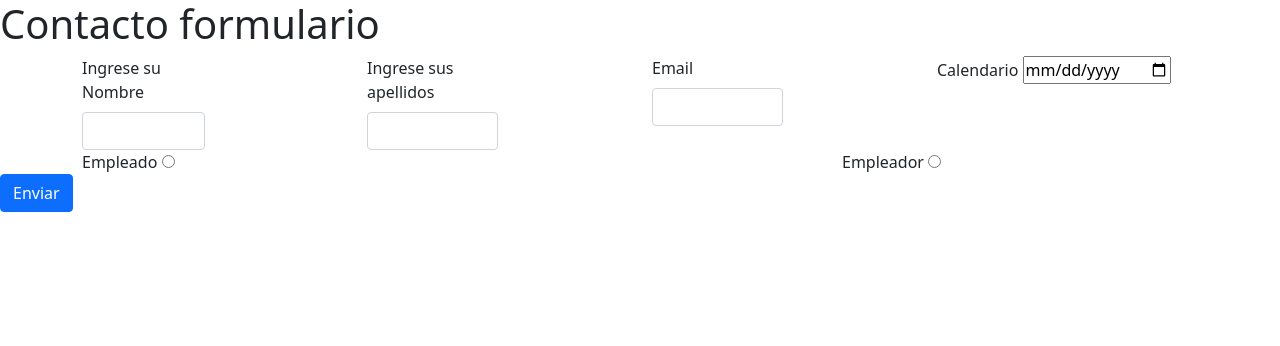
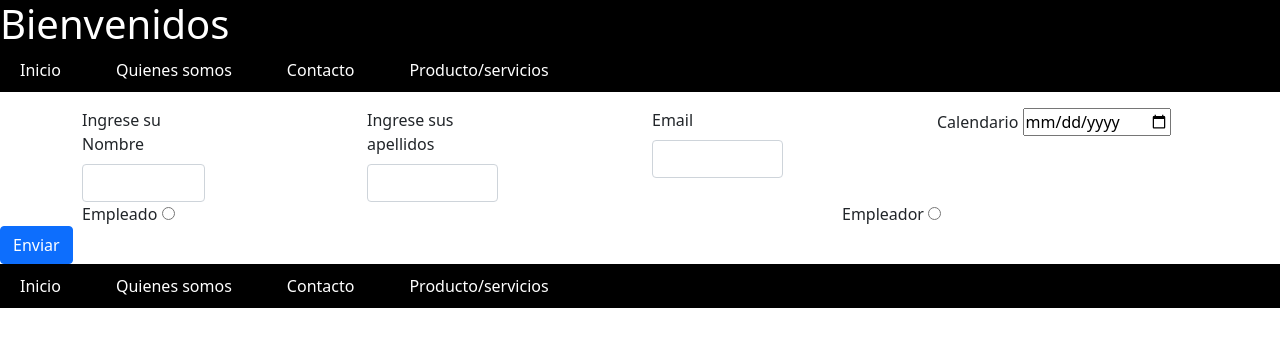
Before and after one commit to ebernauta/PruebaFrontEnd, a plain HTML site: page contacto.html in a window 1280 px wide. Drawn offline with nearby package versions, Linux system fonts and the light colour scheme.

Commit message:
Ultimo commit final

```diff
--- a/assets/css/styles.css
+++ b/assets/css/styles.css
@@ -72,7 +72,11 @@
   color: rgb(218, 88, 88);
 }
 
-img {
+.imagenes img {
     width: 25%;
-    float: left;
+
 }
+
+.footer{
+
+}
--- a/contacto.html
+++ b/contacto.html
@@ -6,12 +6,19 @@
     <meta name="viewport" content="width=device-width, initial-scale=1.0">
     <link href="https://cdn.jsdelivr.net/npm/bootstrap@5.1.3/dist/css/bootstrap.min.css" rel="stylesheet" integrity="sha384-1BmE4kWBq78iYhFldvKuhfTAU6auU8tT94WrHftjDbrCEXSU1oBoqyl2QvZ6jIW3" crossorigin="anonymous">
     <script src="https://cdn.jsdelivr.net/npm/bootstrap@5.1.3/dist/js/bootstrap.bundle.min.js" integrity="sha384-ka7Sk0Gln4gmtz2MlQnikT1wXgYsOg+OMhuP+IlRH9sENBO0LRn5q+8nbTov4+1p" crossorigin="anonymous"></script>
+    <link rel="stylesheet" href="assets\css\styles.css">
     <title>Mi pagina web</title>
 </head>
 <body>
     <div class="body">
         <div class="header">
-            <h1>Contacto formulario</h1>
+            <h1>Bienvenidos</h1>
+            <ul>
+                <a href="index.html"><li>Inicio</li></a>
+                <a href=""><li>Quienes somos</li></a>
+                <a href="contacto.html"><li>Contacto</li></a>
+                <a href=""><li>Producto/servicios</li></a>
+            </ul>
         </div>
         <div class="container">
             <div class="row">
@@ -54,6 +61,13 @@
           </div>
           <button type="button" class="btn btn-primary">Enviar</button>
     </div>
-
+    <div class="footer">
+        <ul>
+            <a href="index.html"><li>Inicio</li></a>
+            <a href="#"><li>Quienes somos</li></a>
+            <a href="contacto.html"><li>Contacto</li></a>
+            <a href="#"><li>Producto/servicios</li></a>
+        </ul>
+    </div>
 </body>
 </html>
```
Also changed, not shown: index.html (+2 -2 lines).
